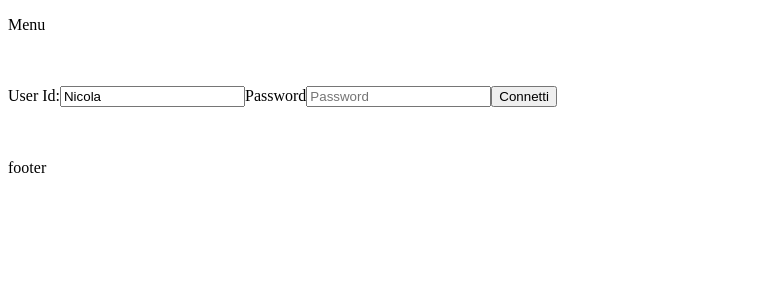
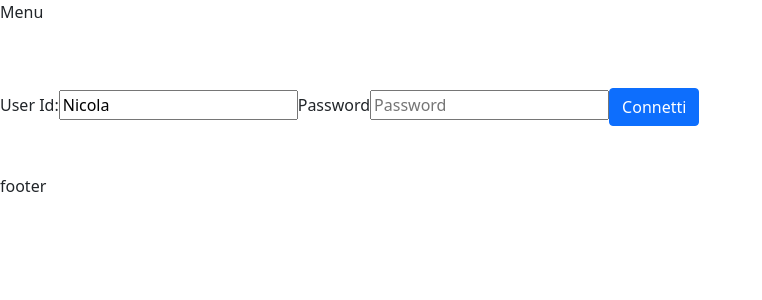
Before and after one commit to AngeloDalo/prova, an Angular app: page / in a window 1280 px wide. Shown: the top 300 px of the page, without its empty margins (0-762 px from the left). Built offline with nearby package versions, Linux system fonts and the light colour scheme.

Commit message:
bootstrap

```diff
--- a/package.json
+++ b/package.json
@@ -18,6 +18,7 @@
     "@angular/platform-browser": "~13.3.0",
     "@angular/platform-browser-dynamic": "~13.3.0",
     "@angular/router": "~13.3.0",
+    "bootstrap": "^5.1.3",
     "rxjs": "~7.5.0",
     "tslib": "^2.3.0",
     "zone.js": "~0.11.4"
--- a/src/app/login/login.component.html
+++ b/src/app/login/login.component.html
@@ -5,7 +5,7 @@
   <label for="password">Password</label>
   <input type="password" id="password" placeholder="Password" [(ngModel)] = "password">
 
-  <button (click) = gestAut()>Connetti</button>
+  <button class="btn btn-primary" (click) = gestAut()>Connetti</button>
 </div>
 <div *ngIf="!autenticato">
   {{errMsg}}
--- a/src/styles.css
+++ b/src/styles.css
@@ -1 +1,2 @@
 /* You can add global styles to this file, and also import other style files */
+@import "~bootstrap/dist/css/bootstrap.css";
```
Also changed, not shown: 1 other file (tests, documents, lock files or other folders).
